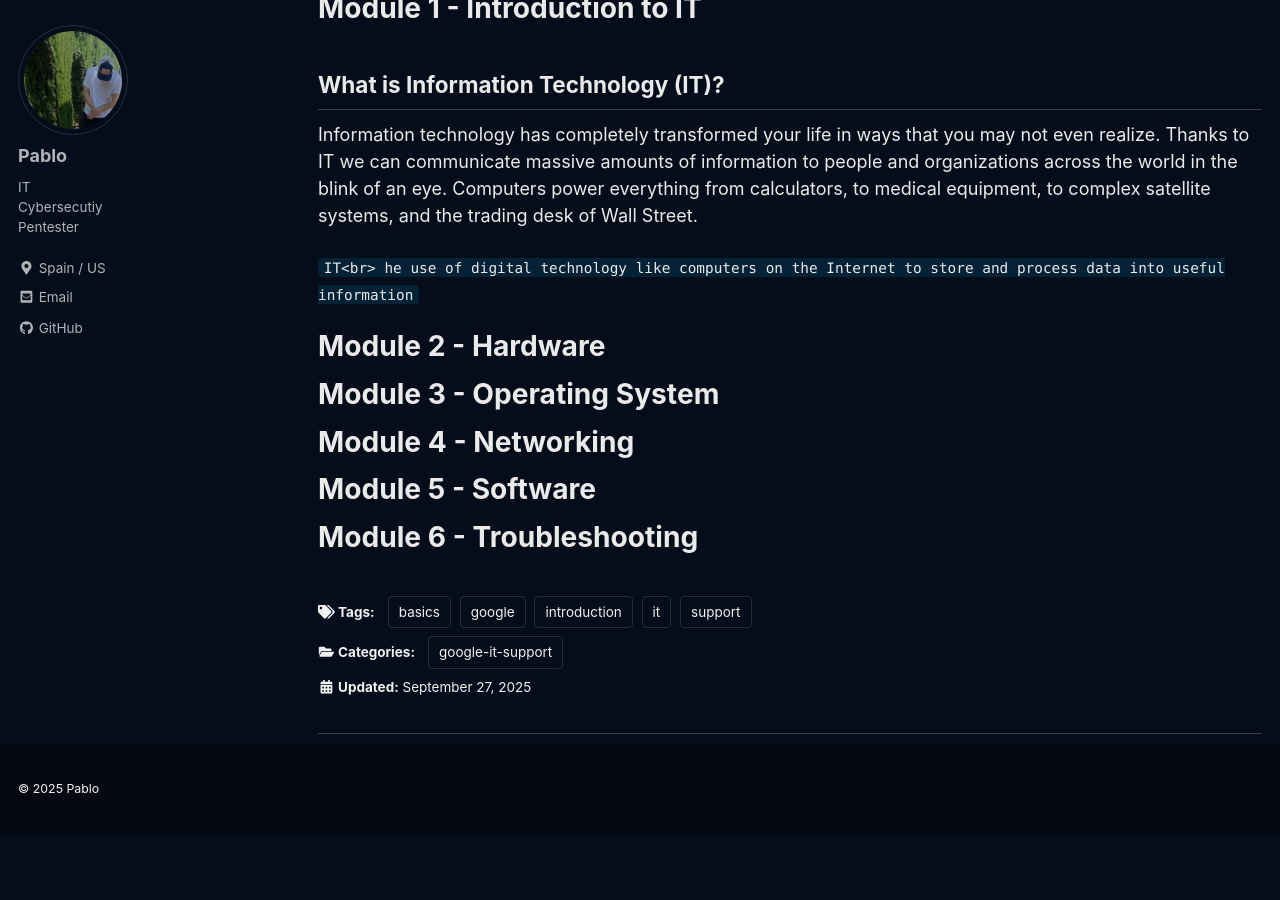
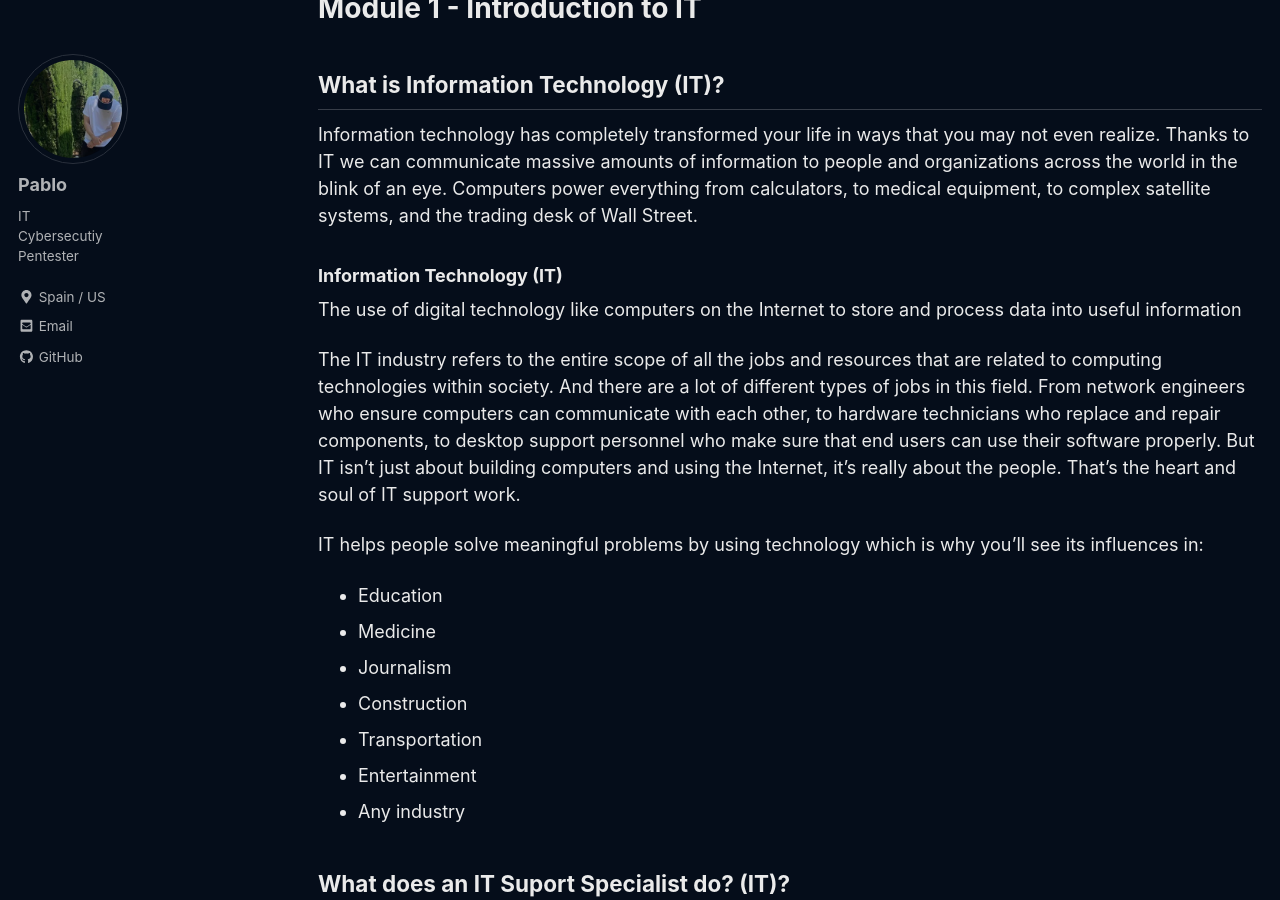
Before and after one commit to elCerillita/elcerillita.github.io, a Jekyll site: the page built from _posts/2025-09-27-google-it-support-techincals-support-fundamentals.md, in a window 1280 px wide and 900 px high, scrolled down 239 px. Built offline with Jekyll 4.4.1, drawn with Linux system fonts in a browser that asks for light colours; cached includes are drawn as plain includes; a script that is not in the unit is left out; before the commit the page ends 1074 px from its top, so only the background shows below that; some of the changed text lies outside the part shown.

Commit message:
Update 2025-09-27-google-it-support-techincals-support-fundamentals.md

````diff
--- a/_posts/2025-09-27-google-it-support-techincals-support-fundamentals.md
+++ b/_posts/2025-09-27-google-it-support-techincals-support-fundamentals.md
@@ -22,7 +23,30 @@ tags:
 ## What is Information Technology (IT)?
 Information technology has completely transformed your life in ways that you may not even realize. Thanks to IT we can communicate massive amounts of information to people and organizations across the world in the blink of an eye. Computers power everything from calculators, to medical equipment, to complex satellite systems, and the trading desk of Wall Street.
 
-```IT<br> he use of digital technology like computers on the Internet to store and process data into useful information```
+### Information Technology (IT)
+The use of digital technology like computers on the Internet to store and process data into useful information
+
+The IT industry refers to the entire scope of all the jobs and resources that are related to computing technologies within society.
+And there are a lot of different types of jobs in this field. From network engineers who ensure computers can communicate with each other, to hardware technicians who replace and repair components, to desktop support personnel who make sure that end users can use their software properly. But IT isn't just about building computers and using the Internet, it's really about the people. That's the heart and soul of IT support work.
+
+IT helps people solve meaningful problems by using technology which is why you'll see its influences in:
+- Education
+- Medicine
+- Journalism
+- Construction
+- Transportation
+- Entertainment
+- Any industry
+
+## What does an IT Suport Specialist do? (IT)?
+It varies a ton based on whether you're doing in person or remote support and at a small business or a large enterprise company, and there's really no such thing as day to day work. Since the puzzles and challenges are always new and interesting. But in general in IT support specialist make sure that an organization's technological equipment is running smoothly. This includes:
+- Managing
+- Installing
+- Maintaining
+- Troubleshooting
+- Configuring office and computing equipment.
+
+This program is designed to prepare you for an entry level role in IT help desk support. You'll learn how to set up a user's desktop or workstation how to install the computer applications that people use the most. You learn how to fix a problem or troubleshoot when something goes wrong and how to put practices in place to prevent similar problems from happening again.
 
 
 # Module 2 - Hardware
````
Also changed, not shown: other parts of _posts/2025-09-27-google-it-support-techincals-support-fundamentals.md (+1 -0 lines).
